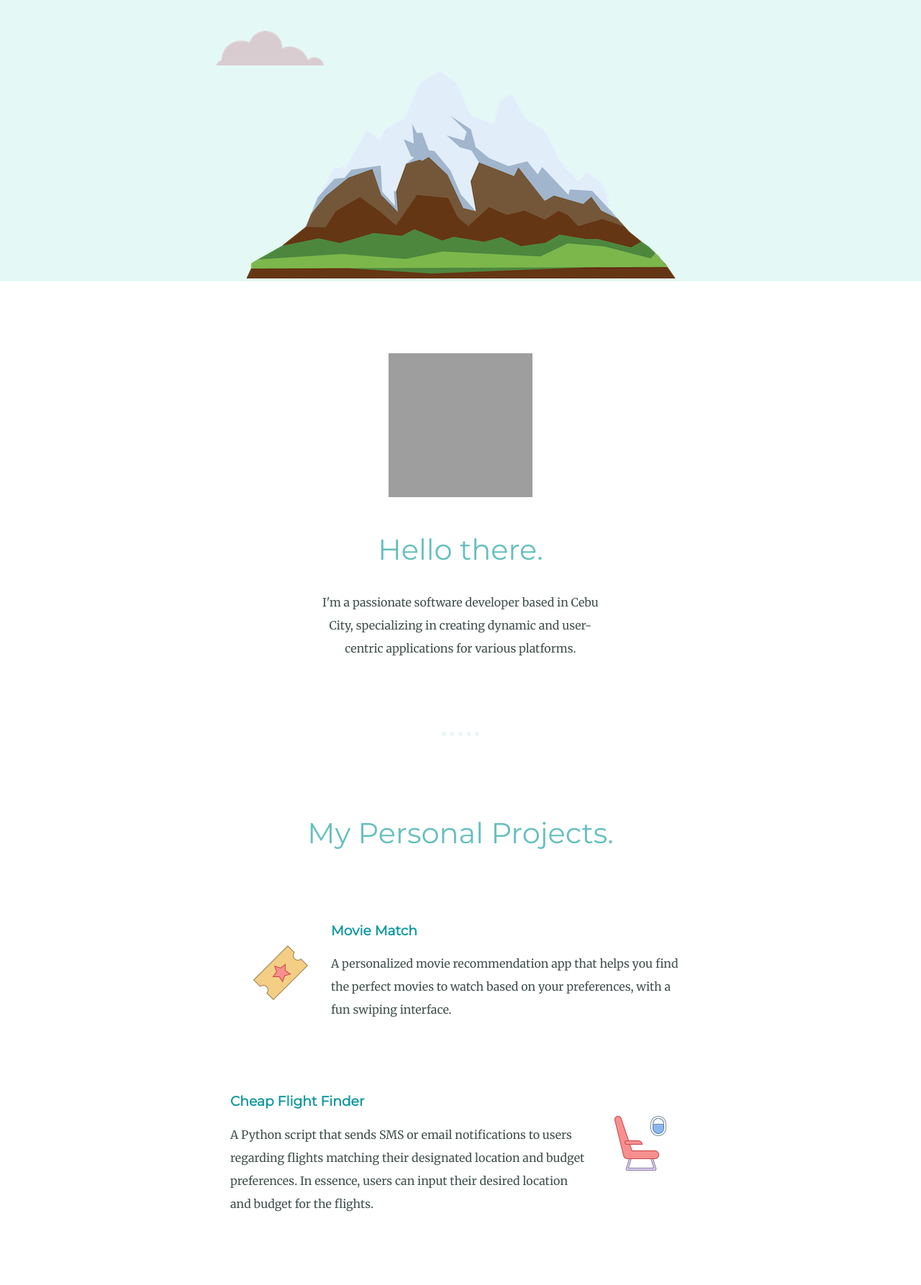
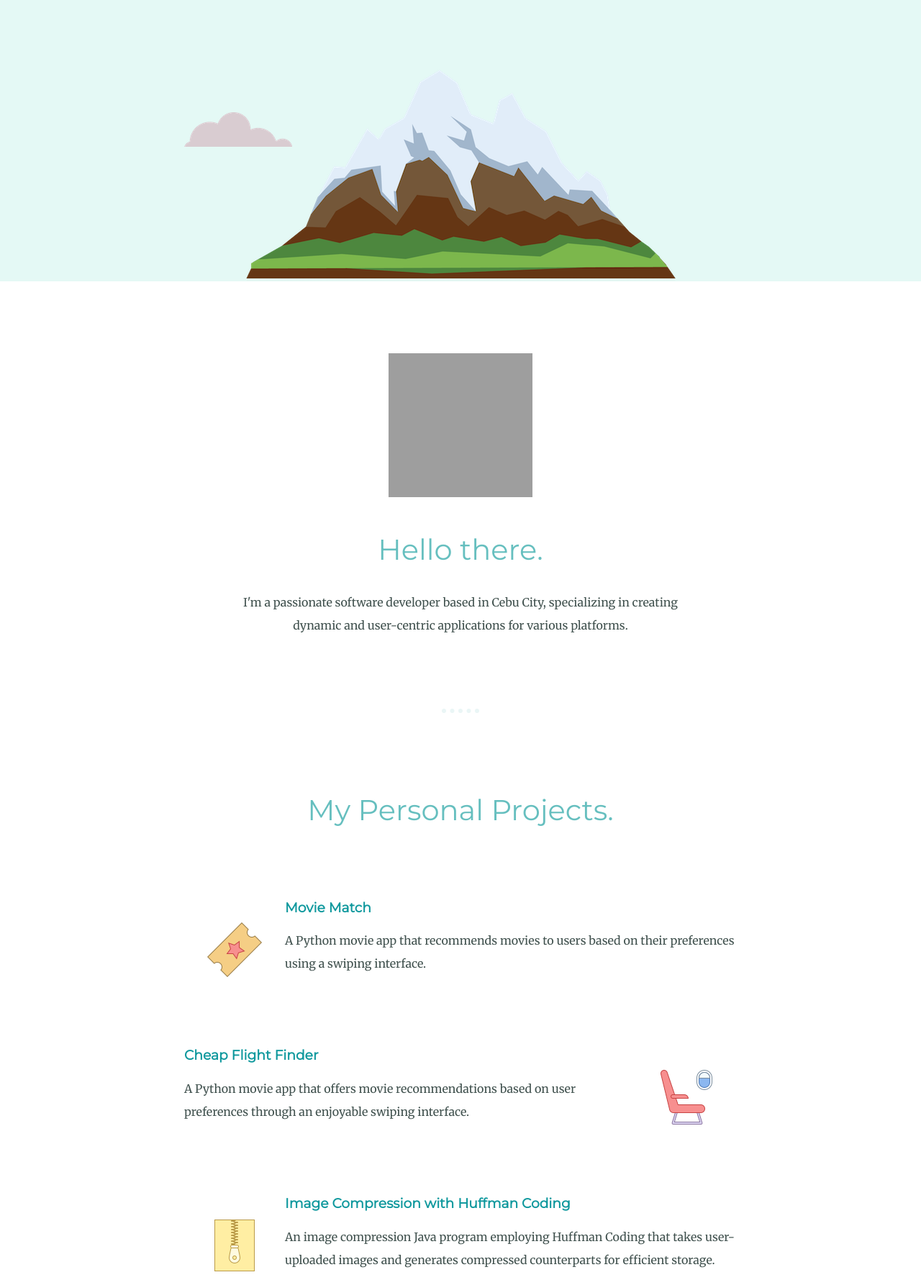
Before and after one commit to johnivanpuayap/johnivanpuayap.github.io, a plain HTML site: page index.html in a window 1280 px wide. Shown: the part 425-2211 px from the top of the page at 72% size. Drawn offline with Linux system fonts and the light colour scheme; grey boxes are pictures that could not be loaded.

Commit message:
Fix Responsive Issues

```diff
--- a/css/styles.css
+++ b/css/styles.css
@@ -51,14 +51,14 @@ p {
 
 .top-cloud {
   position: absolute;
-  right: 300px;
-  top: 50px;
+  right: 20%;
+  top: 10%;
 }
 
 .bottom-cloud {
-  bottom: 300px;
+  bottom: 23%;
   position: absolute;
-  left: 300px;
+  left: 20%;
 }
 
 .top-container {
@@ -79,7 +79,7 @@ p {
 .project-row {
   margin: 100px auto;
   text-align: left;
-  width: 50%;
+  width: 60%;
 }
 
 .movie-img,
@@ -94,7 +94,7 @@ p {
 }
 
 .intro {
-  width: 30%;
+  width: 50%;
   margin: auto;
 }
 
@@ -127,5 +127,11 @@ p {
 }
 
 .contact-me h3 {
-  margin-bottom: 100px;
+  margin: 50px auto;
+  width: 50%;
 }
+
+.mountain-img {
+  max-width: 100%;
+  height: auto;
+}
--- a/index.html
+++ b/index.html
@@ -24,7 +24,11 @@
         src="images/cloud.png"
         alt="An art of a cloud"
       />
-      <img src="images/mountain.png" alt="An art of a mountain" />
+      <img
+        class="mountain-img"
+        src="images/mountain.png"
+        alt="An art of a mountain"
+      />
     </div>
     <div class="middle-container">
       <div class="profile">
@@ -47,9 +51,8 @@
           />
           <h3>Movie Match</h3>
           <p>
-            A personalized movie recommendation app that helps you find the
-            perfect movies to watch based on your preferences, with a fun
-            swiping interface.
+            A Python movie app that recommends movies to users based on their
+            preferences using a swiping interface.
           </p>
         </div>
         <div class="project-row">
@@ -60,10 +63,8 @@
           />
           <h3>Cheap Flight Finder</h3>
           <p>
-            A Python script that sends SMS or email notifications to users
-            regarding flights matching their designated location and budget
-            preferences. In essence, users can input their desired location and
-            budget for the flights.
+            A Python movie app that offers movie recommendations based on user
+            preferences through an enjoyable swiping interface.
           </p>
         </div>
         <div class="project-row">
@@ -72,7 +73,7 @@
             src="images/compression.png"
             alt="An art of a compressed folder"
           />
-          <h3>Image Compressor</h3>
+          <h3>Image Compression with Huffman Coding</h3>
           <p>
             An image compression Java program employing Huffman Coding that
             takes user-uploaded images and generates compressed counterparts for
@@ -104,7 +105,7 @@
           height="50"
         />
       </a>
-      <p>© 2023 John Ivan Puayap.</p>
+      <p>© 2023</p>
     </div>
   </body>
 </html>
```
